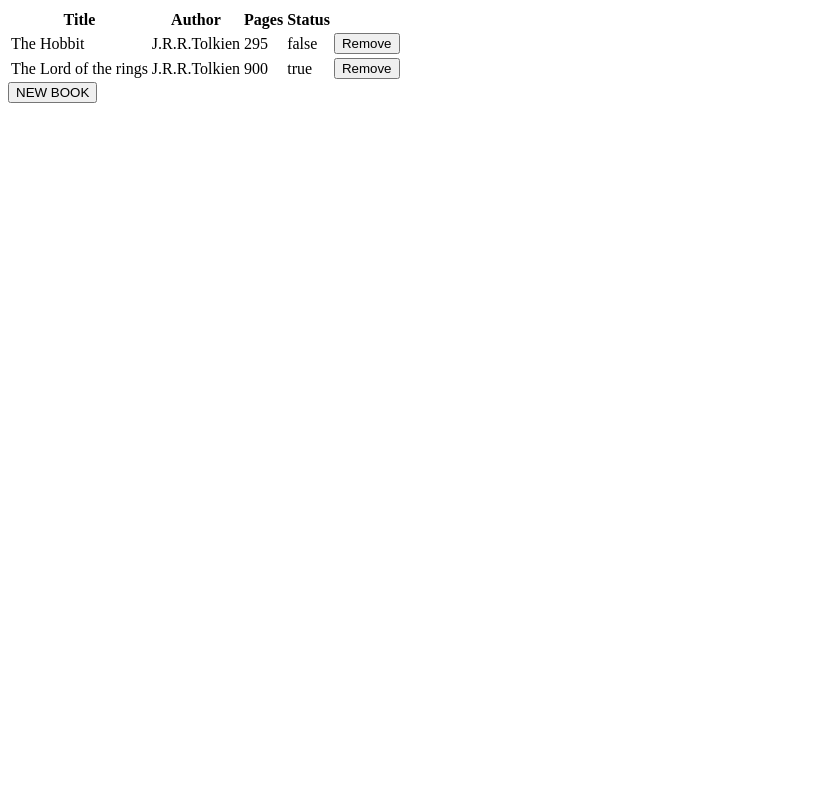
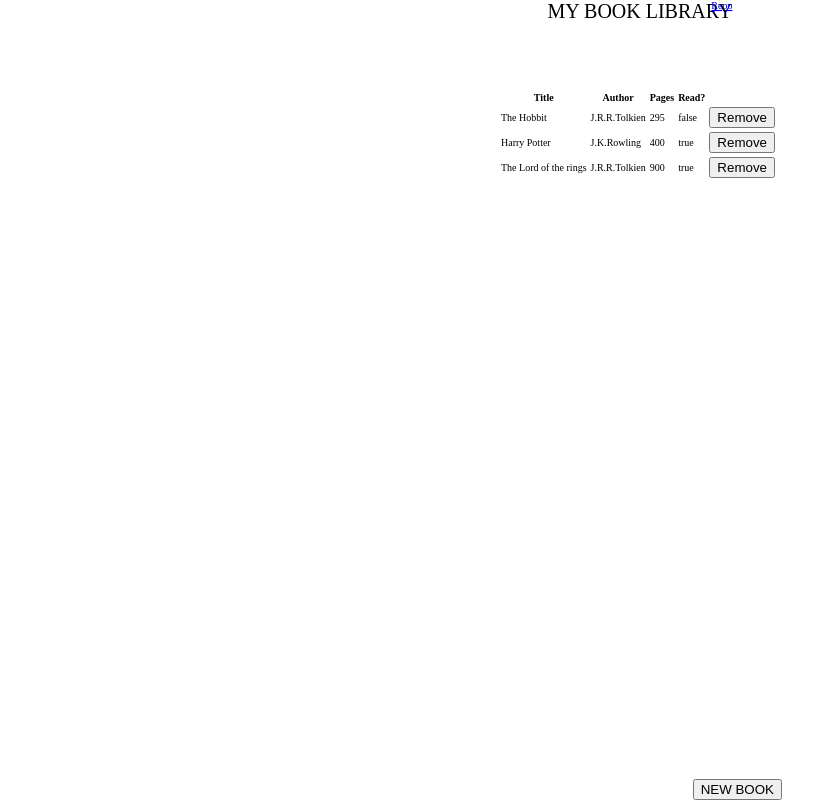
Before and after one commit to Mugilan-Codes/book-library, a plain HTML site: page index.html in a window 1280 px wide. Shown: the whole page, without its empty margins (0-837 px from the left). Drawn offline with Linux system fonts and the light colour scheme.

Commit message:
Style Changes

```diff
--- /dev/null
+++ b/css/reset.css
@@ -0,0 +1,37 @@
+/* https://alligator.io/css/minimal-css-reset/ */
+
+html {
+  box-sizing: border-box;
+  font-size: 10px;
+}
+
+*,
+*:before,
+*:after {
+  box-sizing: inherit;
+}
+
+body,
+h1,
+h2,
+h3,
+h4,
+h5,
+h6,
+p,
+ol,
+ul {
+  margin: 0;
+  padding: 0;
+  font-weight: normal;
+}
+
+ol,
+ul {
+  list-style: none;
+}
+
+img {
+  max-width: 100%;
+  height: auto;
+}
--- a/css/style.css
+++ b/css/style.css
@@ -0,0 +1,36 @@
+html,
+body {
+  height: 100%;
+  width: 100%;
+}
+
+.wrapper {
+  height: 100%;
+  width: 100%;
+  display: flex;
+  flex-direction: column;
+  justify-content: space-between;
+  align-items: center;
+}
+
+header {
+  flex: 1;
+  position: relative;
+}
+
+#repo-link {
+  position: absolute;
+  top: 0;
+  right: 0;
+}
+
+main {
+  flex: 8;
+  position: relative;
+}
+
+#new-book {
+  position: absolute;
+  right: 0;
+  bottom: 0;
+}
--- a/index.html
+++ b/index.html
@@ -4,25 +4,39 @@
     <meta charset="UTF-8" />
     <meta name="viewport" content="width=device-width, initial-scale=1.0" />
 
+    <link rel="stylesheet" href="css/reset.css" />
     <link rel="stylesheet" href="css/style.css" />
 
     <title>Library</title>
   </head>
   <body>
+    <div class="wrapper">
+      <header>
+        <h1>MY BOOK LIBRARY</h1>
+        <a id="repo-link" href="https://github.com/Mugilan-Codes/book-library"
+          >Repo</a
+        >
+      </header>
+
+      <main>
         <table>
           <thead>
             <tr>
               <th>Title</th>
               <th>Author</th>
               <th>Pages</th>
-          <th>Status</th>
+              <th>Read?</th>
+              <th></th>
               <th></th>
             </tr>
           </thead>
+
           <tbody id="library"></tbody>
         </table>
 
-    <button id="new-book">NEW BOOK</button>
+        <button class="btn" id="new-book">NEW BOOK</button>
+      </main>
+    </div>
 
     <script src="js/script.js"></script>
   </body>
--- a/js/script.js
+++ b/js/script.js
@@ -1,4 +1,26 @@
 let myLibrary = [];
+
+let dummyData = [
+  {
+    title: 'The Hobbit',
+    author: 'J.R.R.Tolkien',
+    pages: 295,
+    read: false,
+  },
+  {
+    title: 'Harry Potter',
+    author: 'J.K.Rowling',
+    pages: 400,
+    read: true,
+  },
+  {
+    title: 'The Lord of the rings',
+    author: 'J.R.R.Tolkien',
+    pages: 900,
+    read: true,
+  },
+];
+myLibrary.push(...dummyData);
 
 function Book(title, author, pages, read) {
   this.title = title;
@@ -6,10 +28,6 @@ function Book(title, author, pages, read) {
   this.pages = pages;
   this.read = read;
 }
-
-const theHobbit = new Book('The Hobbit', 'J.R.R.Tolkien', 295, false);
-const lotr = new Book('The Lord of the rings', 'J.R.R.Tolkien', 900, true);
-myLibrary.push(theHobbit, lotr);
 
 function addBookToLibrary() {
   const bookName = prompt('Enter the name of the book');
```
Lines whose indentation alone changed are shown as unchanged.
